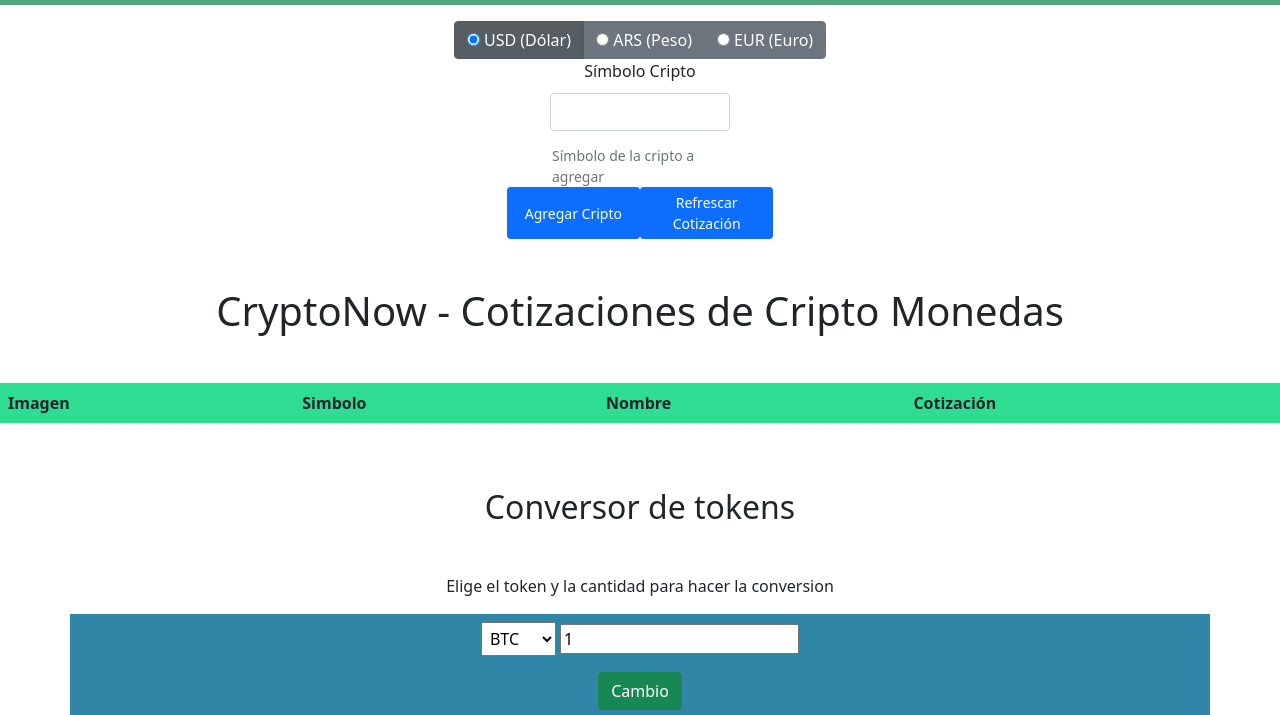
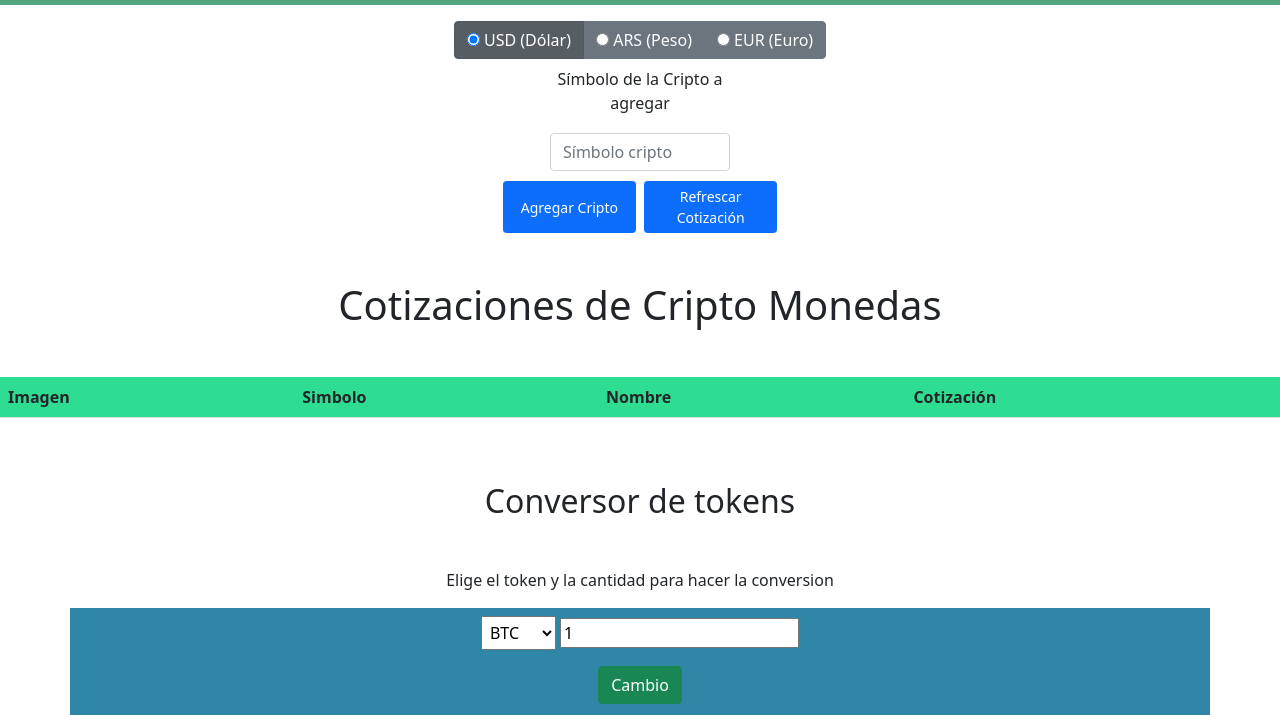
Before and after one commit to monicabatallanes/crypto-now, a plain HTML site: page index.html in a window 1280 px wide. Shown: the part 71-786 px from the top of the page. Drawn offline with nearby package versions, Linux system fonts and the light colour scheme; no server answers.

Commit message:
mejoré un poco el diseño

```diff
--- a/index.html
+++ b/index.html
@@ -1,4 +1,3 @@
-
 <!DOCTYPE html>
 <html lang="en">
   <head>
@@ -48,20 +47,17 @@
           </div>
 
           <div class="form-group d-flex justify-content-center row">
-              <label class="col-label text-center" for="Simbolo Cripto">Símbolo Cripto</label>
-              <input type="text" class="form-control col" id="simboloCripto" aria-describedby="help">
-              <small id="help" class="form-text text-muted ">Símbolo de la cripto a agregar</small>
+              <label class="col-label text-center m-2" for="Simbolo Cripto">Símbolo de la Cripto a agregar</label>
+              <input type="text" class="form-control col" id="simboloCripto" aria-describedby="help" placeholder="Símbolo cripto">
           </div>
-          <div class="botones row">
+          <div class="botones row d-grid gap-2 d-flex justify-content-center">
             <button type="button" class="btn btn-primary btn-sm col " onclick="agregar()">Agregar Cripto</button>
             <button type="button" class="btn btn-primary btn-sm col" onclick="refrescar()">Refrescar Cotización</button>
-
           </div>
-
 
         </form>
 
-          <h1 class="titulo-cotizaciones m-5 text-center" id="cotizaciones">CryptoNow - Cotizaciones de Cripto Monedas</h1>
+          <h1 class="titulo-cotizaciones m-5 text-center" id="cotizaciones"> Cotizaciones de Cripto Monedas</h1>
 
           <section class="container-cotizaciones">
               <table class="table">
```
